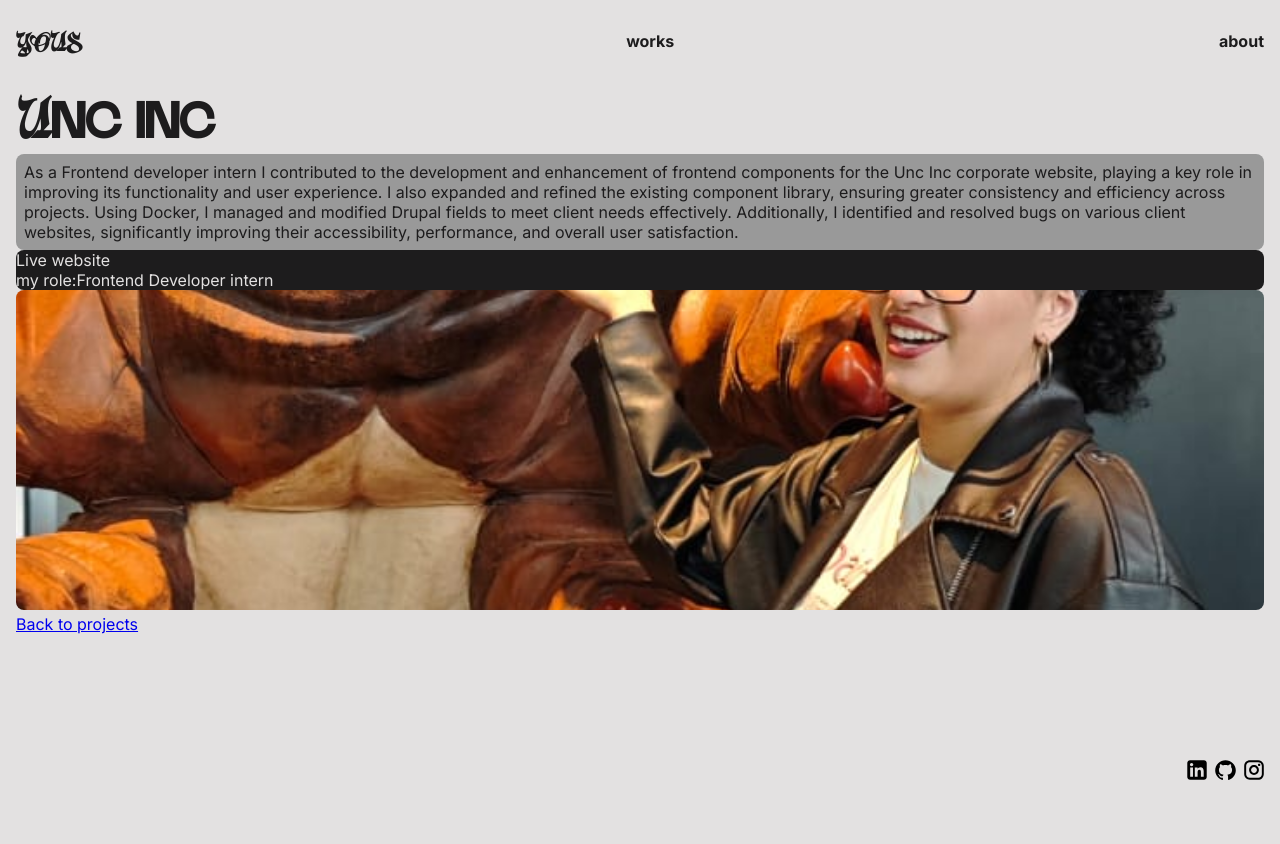
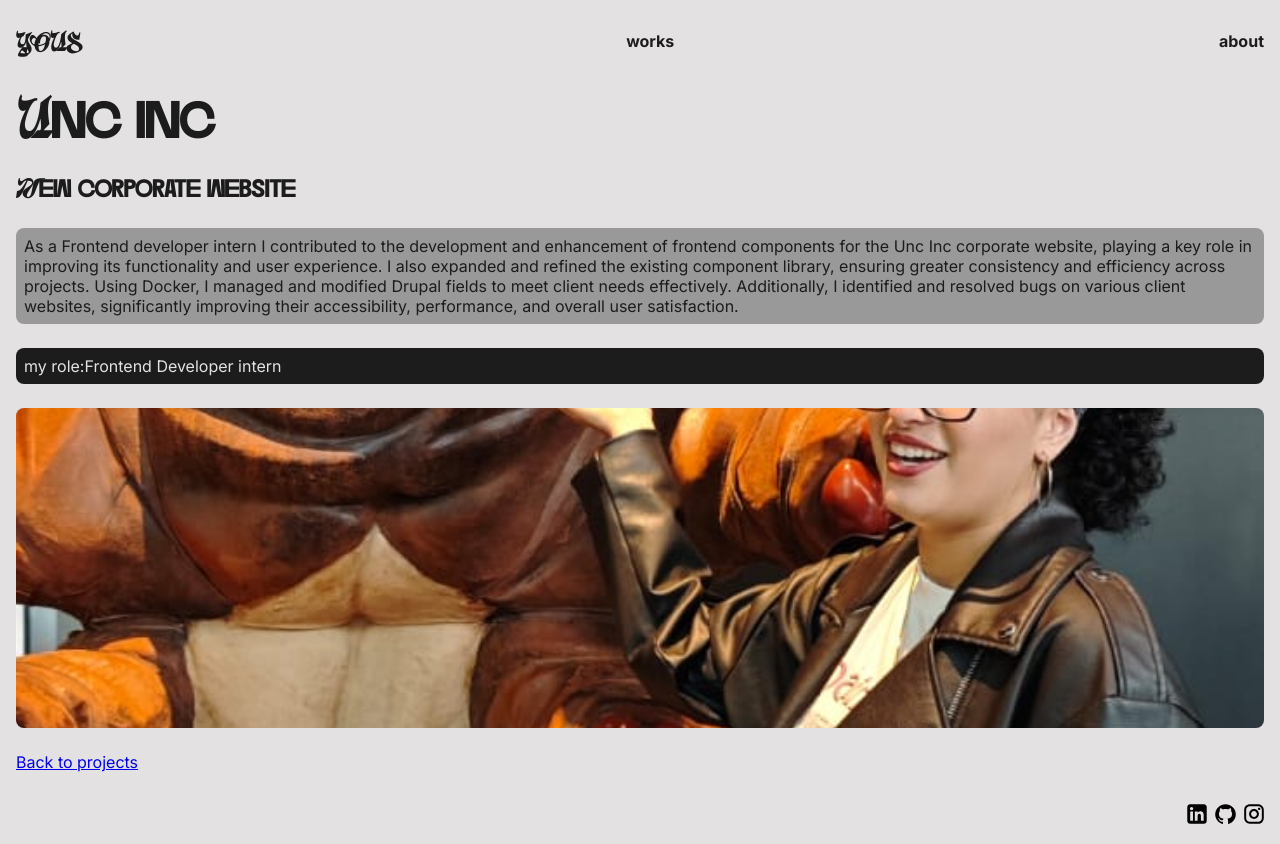
Before and after one commit to YoussraElmortai/portfolio24, a Next.js app: page /works/uncinc in a window 1280 px wide. Before the commit the page ends 800 px from the top, so only its background shows below. Built offline with nearby package versions, Linux system fonts and the light colour scheme.

Commit message:
simple styling added 👍

```diff
--- a/src/app/works/page.jsx
+++ b/src/app/works/page.jsx
@@ -12,7 +12,7 @@
         <ul className='works_list'>
           <li>
             <a className='list_items' href='works/uncinc/'>
-            <img src="/bear.jpg"></img>
+            <img src="bear.jpg"></img>
               <h3>Unc inc</h3>
               <span>Website / Internship</span>
 
--- a/src/app/works/style.css
+++ b/src/app/works/style.css
@@ -73,6 +73,10 @@
 }
 
 .work {
+    display: flex;
+    flex-flow: column;
+    gap: 1.5rem;
+
     & h1 {
         font-size: 50px;
     }
@@ -99,6 +103,7 @@
     background: var(--text-color);
     color: var(--bg-color);
     border-radius: 0.5rem;
+    padding: 0.5rem;
 
     & ul {
         display: flex;
--- a/src/app/works/uncinc/page.jsx
+++ b/src/app/works/uncinc/page.jsx
@@ -5,6 +5,7 @@
     <>
       <section className='work'>
         <h1>Unc inc</h1>
+        <h2>New corporate website</h2>
         <article className='work_description'>
           <p>
             As a Frontend developer intern I contributed to the
@@ -19,17 +20,15 @@
             accessibility, performance, and overall user satisfaction.
           </p>
         </article>
+
         <div className='work_info'>
           <ul>
-            <li>
-              Live website<a href=''></a>
-            </li>
             <li>
               my role:<span>Frontend Developer intern</span>
             </li>
           </ul>
         </div>
-        <img src='/./bear.jpg'></img>
+        <img src='/bear.jpg'></img>
         <a href='/works'>Back to projects</a>
       </section>
     </>
```
